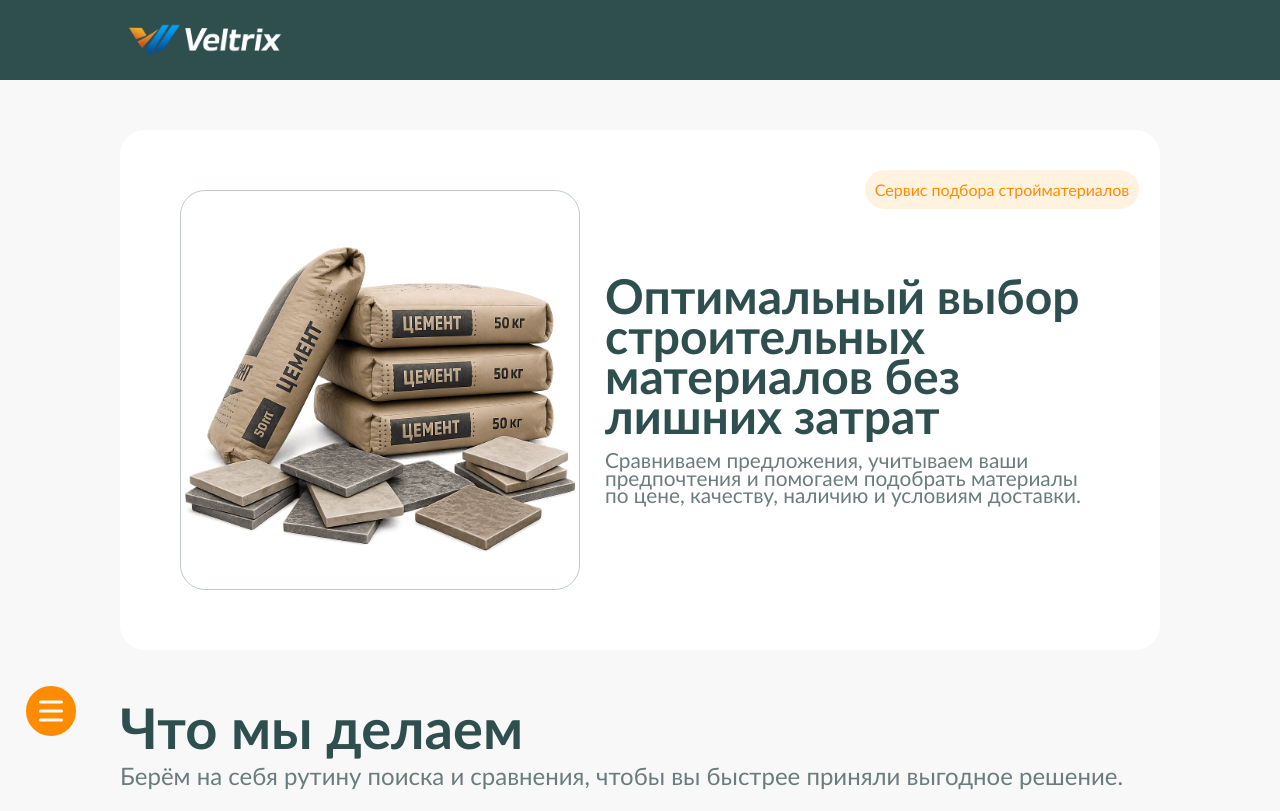
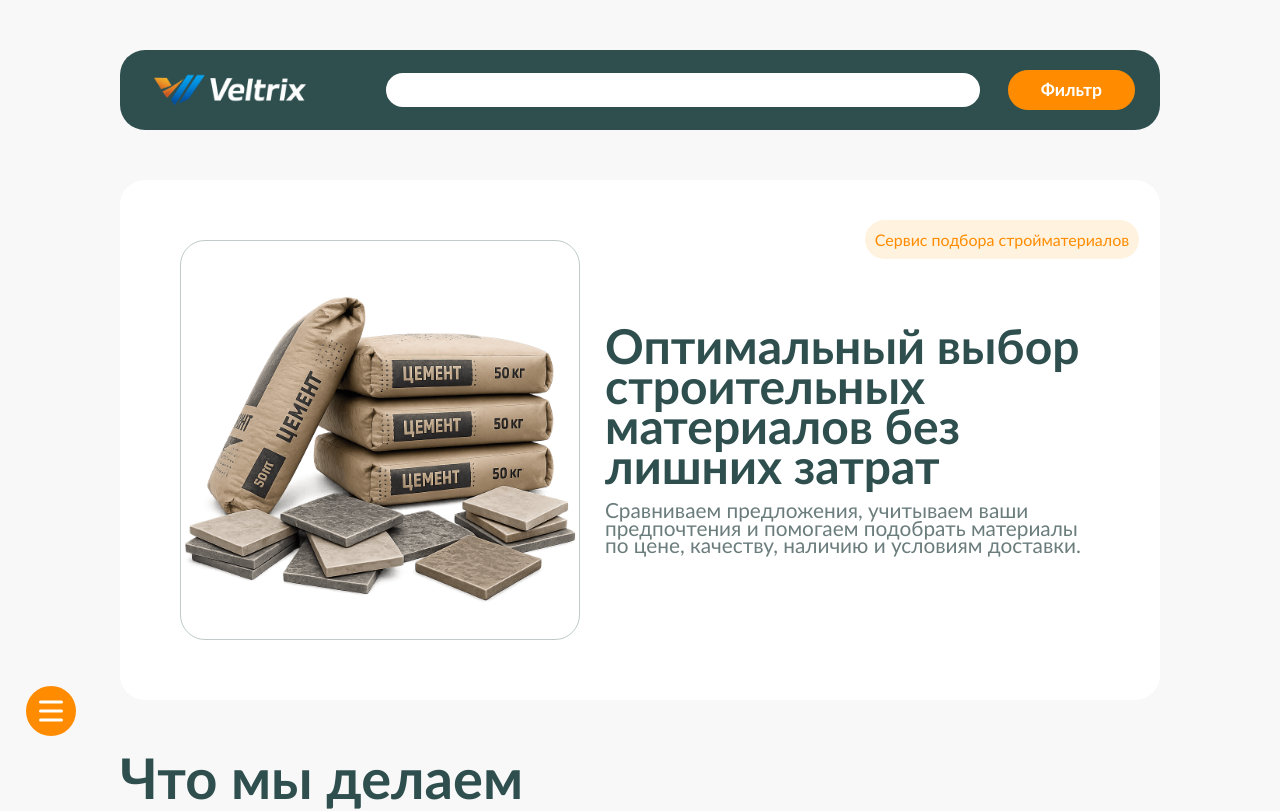
Before and after one commit to toopooriik/vertlix, a Next.js app in the folder frontend/: page / in a window 1280 px wide. Shown: the top 811 px of the page. Built offline with nearby package versions, Linux system fonts and the light colour scheme.

Commit message:
feat(): Исправление, не помню какие

```diff
--- a/frontend/app/layout.tsx
+++ b/frontend/app/layout.tsx
@@ -6,6 +6,8 @@ import { lato } from '@/lib/fonts';
 
 import Header from "@/components/layout/Header";
 import Footer from "@/components/layout/Footer";
+import Navigation from "@/components/ui/navigation";
+
 export const metadata: Metadata = {
     title: 'Veltrix',
     description: 'Сервис подбора строительных материалов',
@@ -20,6 +22,7 @@ export default function RootLayout({
         <html lang="ru">
             <body className={lato.variable}>
             <Header />
+            <Navigation/>
                 {children}
             <Footer />
             </body>
--- a/frontend/components/layout/Header/Header.module.scss
+++ b/frontend/components/layout/Header/Header.module.scss
@@ -3,16 +3,67 @@
 
 
 .header {
-  @include padding-d;
-  @include row-flex-between;
-  background-color: $main-color;
-  width: 100%;
+  &__content {
+    display: flex;
+    align-items: center;
+    background-color: $main-color;
+    max-width: 1320px;
+    width: 100%;
+    padding: 0 25px;
+    border-radius: 25px;
+  }
 
   &__logo {
     width: 170px;
     flex: 0 0 170px;
     height: auto;
   }
+
+  &__functions {
+    display: flex;
+    justify-content: end;
+    gap: 25px;
+    width: 100%;
+  }
+
+  &__search {
+    max-width: 600px;
+    width: 100%;
+
+    input {
+      width: 100%;
+      height: 40px;
+      border-radius: 100px;
+      outline: none;
+      padding-left: 20px;
+      font-size: 1.2rem;
+      line-height: 1.2rem;
+      border: 3px solid $main-color;
+      transition: border-bottom 0.2s ease;
+      &:focus {
+        border-bottom: 5px solid $alt-color;
+      }
+    }
+  }
+
+  &__button_filter {
+    background-color: $alt-color;
+    padding: 0 30px;
+    border-radius: 100px;
+    color: $white;
+    font-weight: 700;
+    font-size: 1.1rem;
+    line-height: 1.1rem;
+    border: 3px solid $alt-color;
+    transition: color 0.2s ease,
+    background-color 0.2s ease;
+
+    &:hover {
+      background-color: $white;
+      color: $main-color;
+    }
+  }
+
   @include adaptive(mobile) {
     @include padding-m;
   }
--- a/frontend/components/layout/Header/Header.tsx
+++ b/frontend/components/layout/Header/Header.tsx
@@ -1,12 +1,13 @@
 import Image from 'next/image';
 
 import style from './Header.module.scss';
-import Navigation from "@/components/ui/navigation";
+import Container from "@/components/layout/Container";
 
 export default function Header() {
     return (
         <header className={style.header}>
-
+            <Container>
+                <div className={style.header__content}>
                     <div className={style.header__logo}>
                         <Image
                             src='/veltrix-logo.svg'
@@ -15,7 +16,17 @@ export default function Header() {
                             height={80}
                         />
                     </div>
-            <Navigation/>
+                    <div className={style.header__functions}>
+                        <div className={style.header__search}>
+                            <input type="text" name={'search'} id={'search'}/>
+                        </div>
+                        <button className={style.header__button_filter}>
+                            Фильтр
+                        </button>
+                    </div>
+                </div>
+
+            </Container>
         </header>
     );
 }
--- a/frontend/components/sections/home/FAQ/FAQ.module.scss
+++ b/frontend/components/sections/home/FAQ/FAQ.module.scss
@@ -10,6 +10,7 @@
   &__content{
     display: flex;
     flex-direction: column;
+    max-width: 1320px;
     width: 100%;
     gap: 16px;
   }
```
Lines whose indentation alone changed are shown as unchanged.
